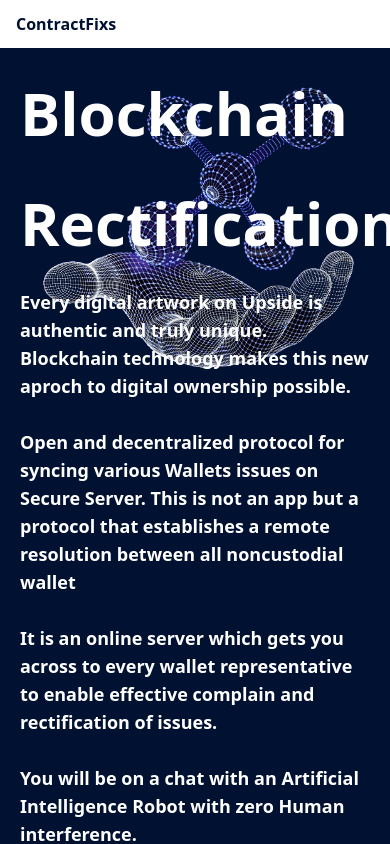
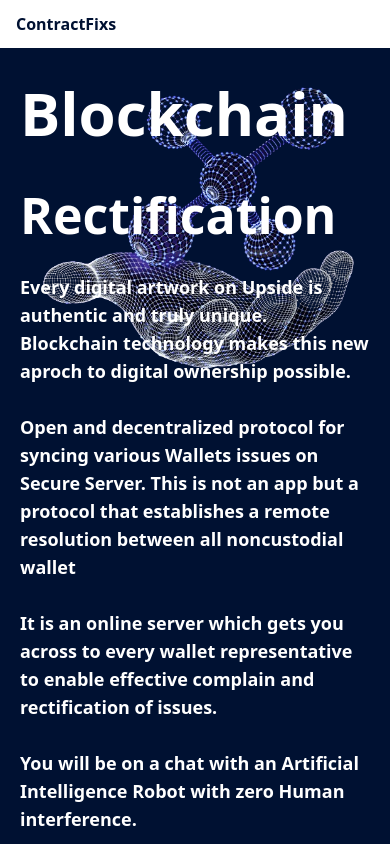
Before and after one commit to Official-simple-soul/validatesync, a Next.js app: page / in a window 390 px wide. Shown: the top 844 px of the page. Built offline with nearby package versions, Linux system fonts and the light colour scheme.

Commit message:
in progress

```diff
--- a/src/components/Main.jsx
+++ b/src/components/Main.jsx
@@ -21,11 +21,11 @@ function Main() {
   return (
     <div className='flex flex-col text-white'>
       <div className='absolute right-0 top-20'>
-        <Image src={'/hero.png'} width={800} height={800} alt='image'/>
+        <Image src={'/hero.png'} width={800} height={800} alt='image' />
       </div>
       <div className='p-5 md:p-10 space-y-5 font-bold z-30 md:w-[50%]'>
         <h1 className='text-[60px]'>Blockchain</h1>
-        <h1 className='text-[60px]'>Rectification</h1>
+        <h1 className='text-[50px] md:text-[60px]'>Rectification</h1>
         <p className='text-lg font-bold'>
           Every digital artwork on Upside is authentic and truly unique.
           Blockchain technology makes this new aproch to digital ownership
@@ -56,11 +56,14 @@ function Main() {
       </div>
       <div className='section bg-[#091930] py-12 px-5 md:px-10'>
         <h1 className='text-3xl font-bold mb-6'>Make Your Selection Below</h1>
-        <div className='grid md:grid-cols-2 lg:grid-cols-3 gap-5'>
+        <div className='grid grid-cols-1 md:grid-cols-2 lg:grid-cols-3 md:gap-5 gap-y-4'>
           {homedata.map((e) => {
             const { id, title, text, icon } = e;
             return (
-              <div key={id} className='bg-[#15243B] shadow-md px-4 py-10 rounded-md space-y-10 cursor-pointer hover:bg-[#001132] transition-all ease-in-out duration-500'>
+              <div
+                key={id}
+                className='bg-[#15243B] shadow-md px-4 py-10 rounded-md space-y-10 cursor-pointer hover:bg-[#001132] transition-all ease-in-out duration-500'
+              >
                 <Link href={'/coin'}>
                   <div className='font-bolder text-[50px] text-blue-500'>
                     {icon}
```
Also changed, not shown: src/styles/globals.css (line endings or trailing spaces).
